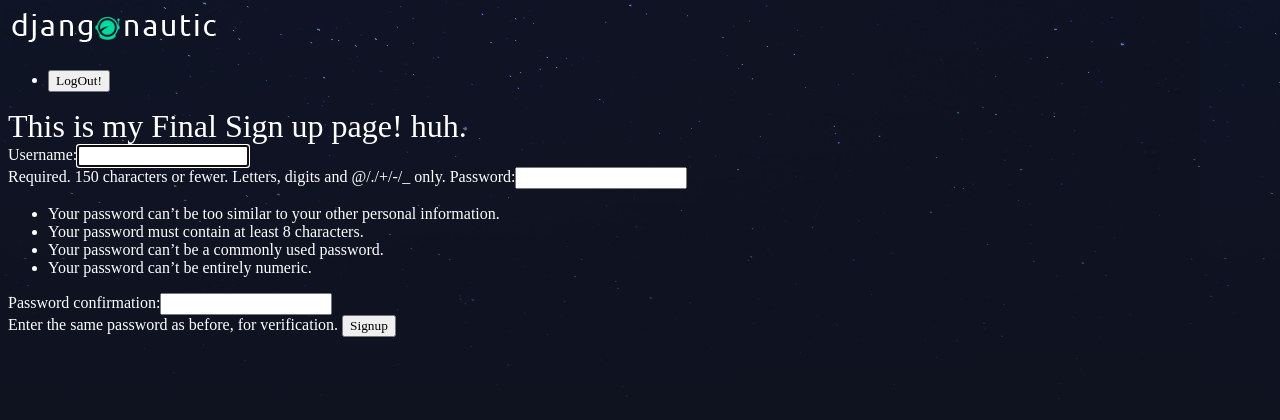
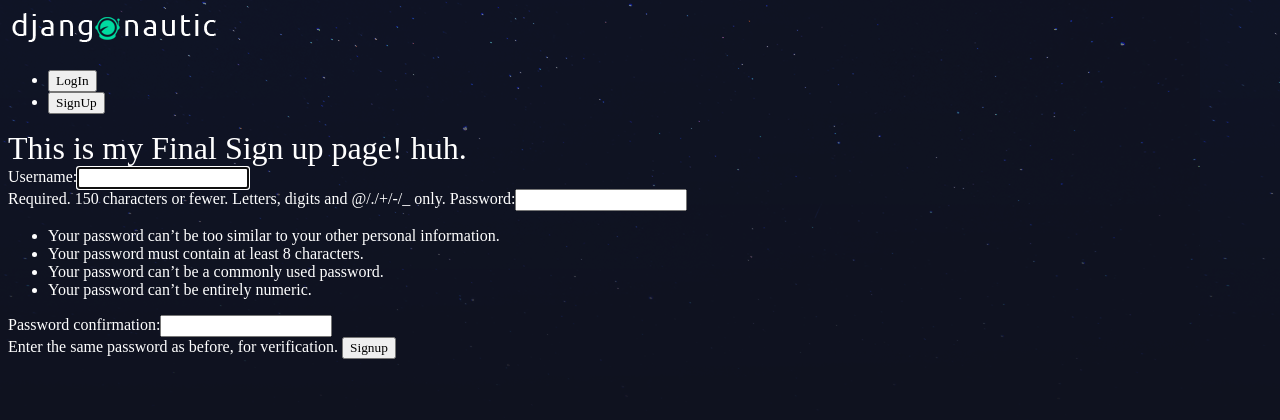
Before and after one commit to deepakranwa/randwa-hu-mei, a Django app: page /accounts/signup/ in a window 1280 px wide. Shown: the top 420 px of the page. Run offline with Django 3.2, Linux system fonts and the light colour scheme.

Commit message:
logged in & out view now different

```diff
--- a/accounts/url.py
+++ b/accounts/url.py
@@ -3,7 +3,7 @@ from . import views
 app_name='accounts'
 
 urlpatterns=[
-    url(r'^signup/$',views.signup_view),   # i verified ... by default request is GET request ok!?
+    url(r'^signup/$',views.signup_view,name="signup"),   # i verified ... by default request is GET request ok!?
     url(r'^login/$',views.login_page,name="login"), # will send get request, !post
     url(r'^logout/$',views.logout_page,name='logout'),   # url associate krna is important! y? bcz--> form action requires it. it links url and function
 ]
--- a/djangonautic/urls.py
+++ b/djangonautic/urls.py
@@ -1,6 +1,8 @@
 from django.conf.urls import url, include
 from django.contrib import admin
 from . import views
+#gotta import one more views... of the articles one.. but cant just import it as views... same name woyld throw an error
+from articles import views as articles_views
 from django.contrib.staticfiles.urls import staticfiles_urlpatterns
 from django.conf import settings
 from django.conf.urls.static import static
@@ -8,7 +10,7 @@ urlpatterns = [
     url(r'^admin/', admin.site.urls),
     url(r'^articles/', include('articles.urls')),
     url(r'^about/$', views.about),
-    url(r'^$', views.homepage),
+    url(r'^$', articles_views.article_list,name="home_page"),
     url(r'^accounts/',include('accounts.url'))
 ]
 
--- a/templates/base_layout.html
+++ b/templates/base_layout.html
@@ -8,16 +8,26 @@
     </head>
     <body>
         <header class="wrapper">
-            <h1><a href="{% url 'articles:list' %}"><img src="{% static 'logo.png' %}" alt="djangonautic" /></a></h1>
+            <h1><a href="{% url 'home_page' %}"><img src="{% static 'logo.png' %}" alt="djangonautic" /></a></h1>
         </header>
         <nav>
             <ul>
+                {% if user.is_authenticated %}
+
                 <li>
                     <form action="{% url 'accounts:logout' %}" method="POST" >
                         {% csrf_token %}
-                        <button type="submit">LogOut!</button>
+                        <button type="submit" style="background: violet;">LogOut!</button>
                     </form>
                 </li>
+                <li>
+                   <a href="{% url 'articles:create' %}"> <button style="background: yellow;" class="Highlight">New Article</button></a>
+                </li>
+                {% else %}
+
+                <li><a href="{% url 'accounts:login' %}"><button >LogIn</button></a></li>
+                <li><a href="{% url 'accounts:signup' %}"><button >SignUp</button></a></li>
+                {% endif %}
             </ul>
         </nav>
         <div class="wrapper">
```
Also changed, not shown: db.sqlite3, 2 other files.
